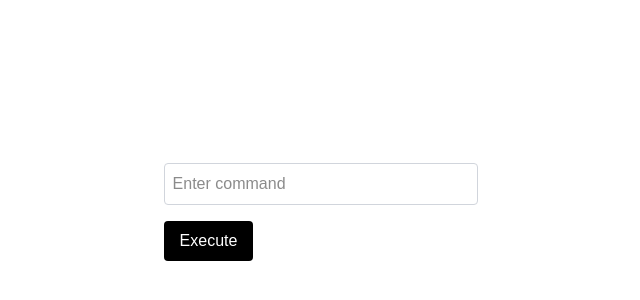
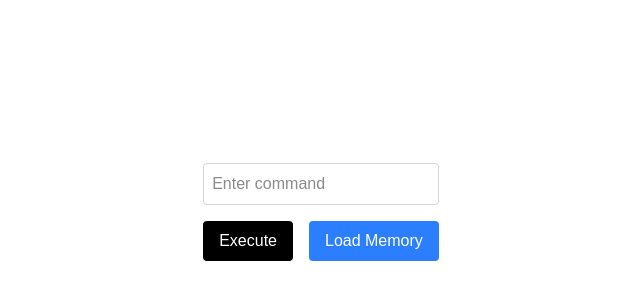
Before and after one commit to MastyBoy/vaultmind-ui, a Next.js app: page / in a window 1280 px wide. Shown: the part 188-488 px from the top of the page, without its empty margins (319-959 px from the left). Built offline with nearby package versions, Linux system fonts and the light colour scheme.

Commit message:
Add Load Memory button to UI

```diff
--- a/src/components/CommandInput.tsx
+++ b/src/components/CommandInput.tsx
@@ -5,6 +5,7 @@ import { useState } from "react";
 export default function CommandInput() {
   const [command, setCommand] = useState("");
   const [output, setOutput] = useState<string | null>(null);
+  const [memory, setMemory] = useState<any[]>([]);
 
   const handleExecute = async () => {
     const response = await fetch("https://vaultmind-backend.onrender.com/execute", {
@@ -16,6 +17,12 @@ export default function CommandInput() {
     setOutput(data.result);
   };
 
+  const fetchMemory = async () => {
+    const res = await fetch("https://vaultmind-backend.onrender.com/memory");
+    const data = await res.json();
+    setMemory(data);
+  };
+
   return (
     <div className="p-4 space-y-4">
       <input
@@ -25,14 +32,35 @@ export default function CommandInput() {
         value={command}
         onChange={(e) => setCommand(e.target.value)}
       />
+
+      <div className="flex gap-4">
         <button
           className="bg-black text-white px-4 py-2 rounded"
           onClick={handleExecute}
         >
           Execute
         </button>
+        <button
+          className="bg-blue-500 text-white px-4 py-2 rounded"
+          onClick={fetchMemory}
+        >
+          Load Memory
+        </button>
+      </div>
+
       {output && (
-        <pre className="bg-gray-100 p-4 rounded border">{output}</pre>
+        <pre className="bg-gray-100 p-4 rounded border whitespace-pre-wrap text-sm">
+          {output}
+        </pre>
+      )}
+
+      {memory.length > 0 && (
+        <div className="max-h-[300px] overflow-y-auto bg-white border p-4 rounded">
+          <h3 className="font-bold mb-2">Memory Log</h3>
+          <pre className="text-sm whitespace-pre-wrap">
+            {JSON.stringify(memory, null, 2)}
+          </pre>
+        </div>
       )}
     </div>
   );
```
Lines whose indentation alone changed are shown as unchanged.
